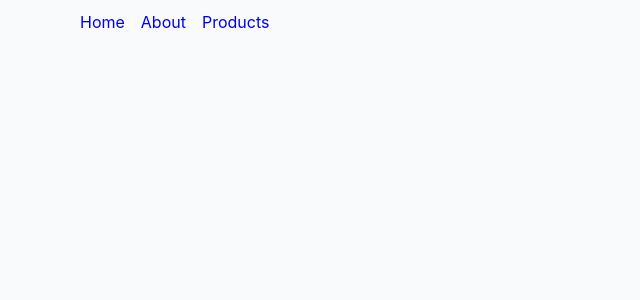
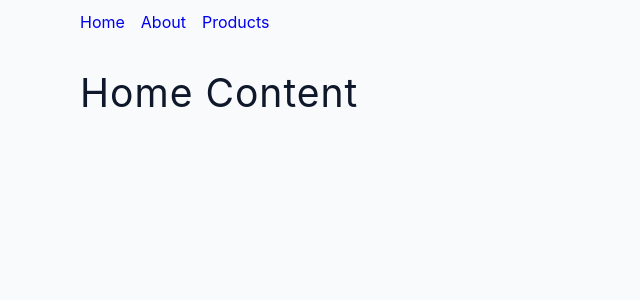
Before and after one commit to BarryCoding/study-react-router6, a React (Vite) app: page / in a window 1280 px wide. Shown: the top 300 px of the page, without its empty margins (0-640 px from the left). Built offline with nearby package versions, Linux system fonts and the light colour scheme.

Commit message:
step8 index route and refactor shared layout

```diff
--- a/src/App.jsx
+++ b/src/App.jsx
@@ -1,4 +1,5 @@
 import { BrowserRouter, Routes, Route } from 'react-router-dom';
+import SharedLayout from './pages/SharedLayout';
 import Home from './pages/Home';
 import About from './pages/About';
 import Products from './pages/Products';
@@ -8,7 +9,8 @@
   return (
     <BrowserRouter>
       <Routes>
-        <Route path='/' element={<Home />}>
+        <Route path='/' element={<SharedLayout />}>
+          <Route index element={<Home />} />
           <Route path='about' element={<About />} />
           <Route path='products' element={<Products />} />
           <Route path='*' element={<Error />} />
--- a/src/pages/Home.jsx
+++ b/src/pages/Home.jsx
@@ -1,13 +1,8 @@
-import {Link, Outlet} from 'react-router-dom'
-import Navbar from '../components/Navbar';
 const Home = () => {
   return (
-    <>
-    <Navbar />
     <section className='section'>
-      <Outlet />
+      <h2>Home Content</h2>
     </section>
-    </>
   );
 };
 export default Home;
--- /dev/null
+++ b/src/pages/SharedLayout.jsx
@@ -0,0 +1,11 @@
+import {Outlet} from 'react-router-dom'
+import Navbar from '../components/Navbar';
+const SharedLayout = () => {
+  return (
+    <>
+    <Navbar />
+      <Outlet />
+    </>
+  );
+};
+export default SharedLayout;
```
Also changed, not shown: 1 other file (tests, documents, lock files or other folders).
